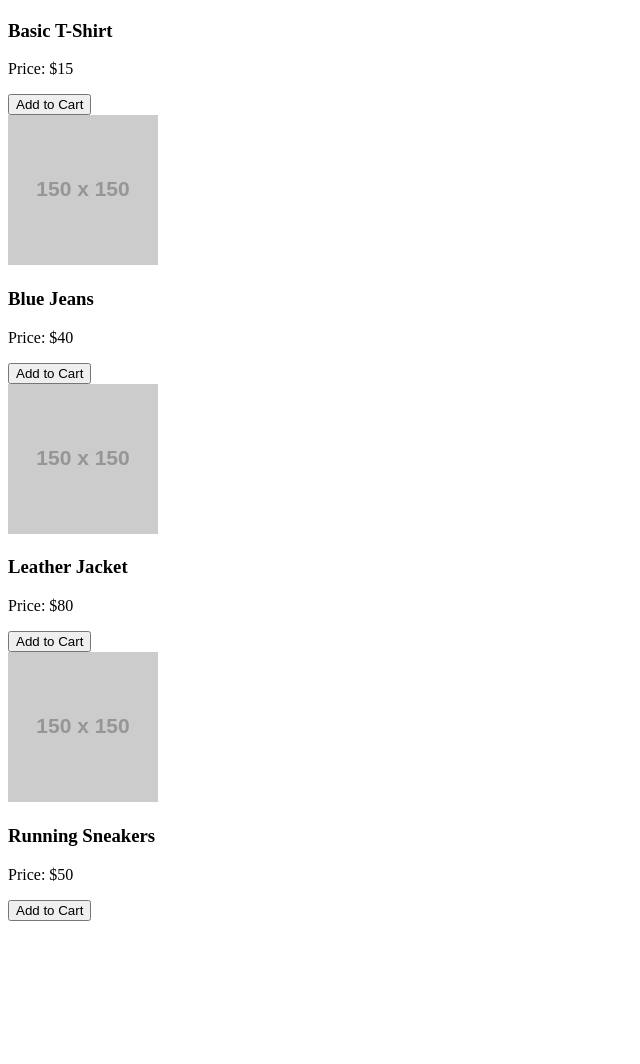
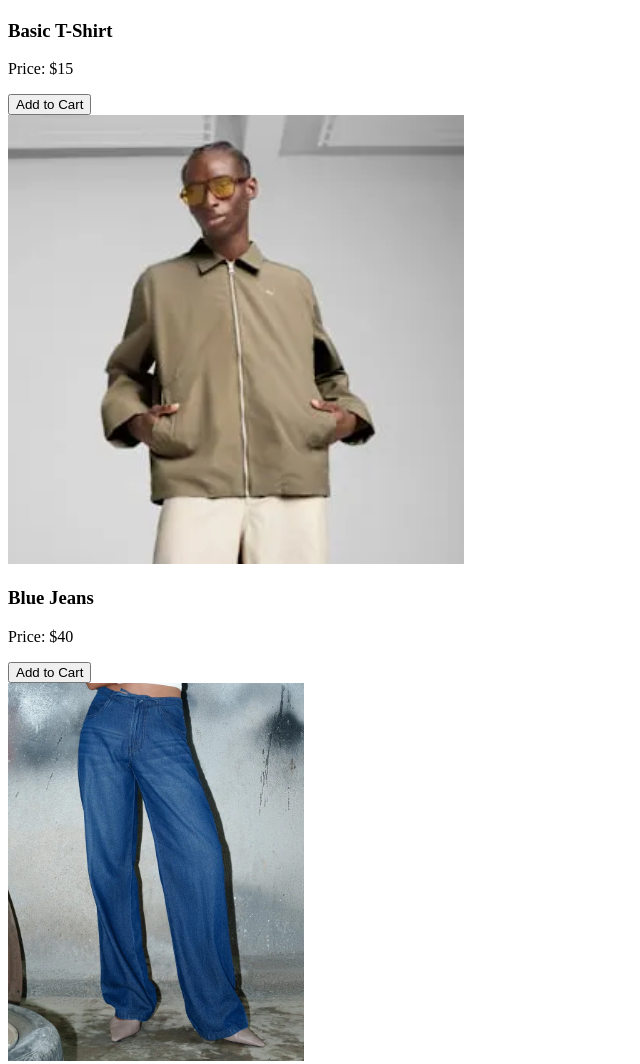
Before and after one commit to varunterdal/E-Commerce-Clothing-, a plain HTML site: page index.html in a window 1280 px wide. Shown: the part 558-1622 px from the top of the page, without its empty margins (0-640 px from the left). Before the commit the page ends 1487 px from the top, so only its background shows below. Drawn offline with Linux system fonts and the light colour scheme; placeholder pictures from the web are drawn by us.

Commit message:
Update index.html

```diff
--- a/index.html
+++ b/index.html
@@ -16,21 +16,21 @@
         </div>
 
         <div class="product">
-            <img src="https://via.placeholder.com/150" alt="Jeans">
+            <img src="Screenshot 2025-10-08 133047.png" alt="Jeans">
             <h3>Blue Jeans</h3>
             <p>Price: $40</p>
             <button>Add to Cart</button>
         </div>
 
         <div class="product">
-            <img src="https://via.placeholder.com/150" alt="Jacket">
+            <img src="Screenshot 2025-10-08 132958.png" alt="Jacket">
             <h3>Leather Jacket</h3>
             <p>Price: $80</p>
             <button>Add to Cart</button>
         </div>
 
         <div class="product">
-            <img src="https://via.placeholder.com/150" alt="Sneakers">
+            <img src="Screenshot 2025-10-08 133130.png" alt="Sneakers">
             <h3>Running Sneakers</h3>
             <p>Price: $50</p>
             <button>Add to Cart</button>
```
